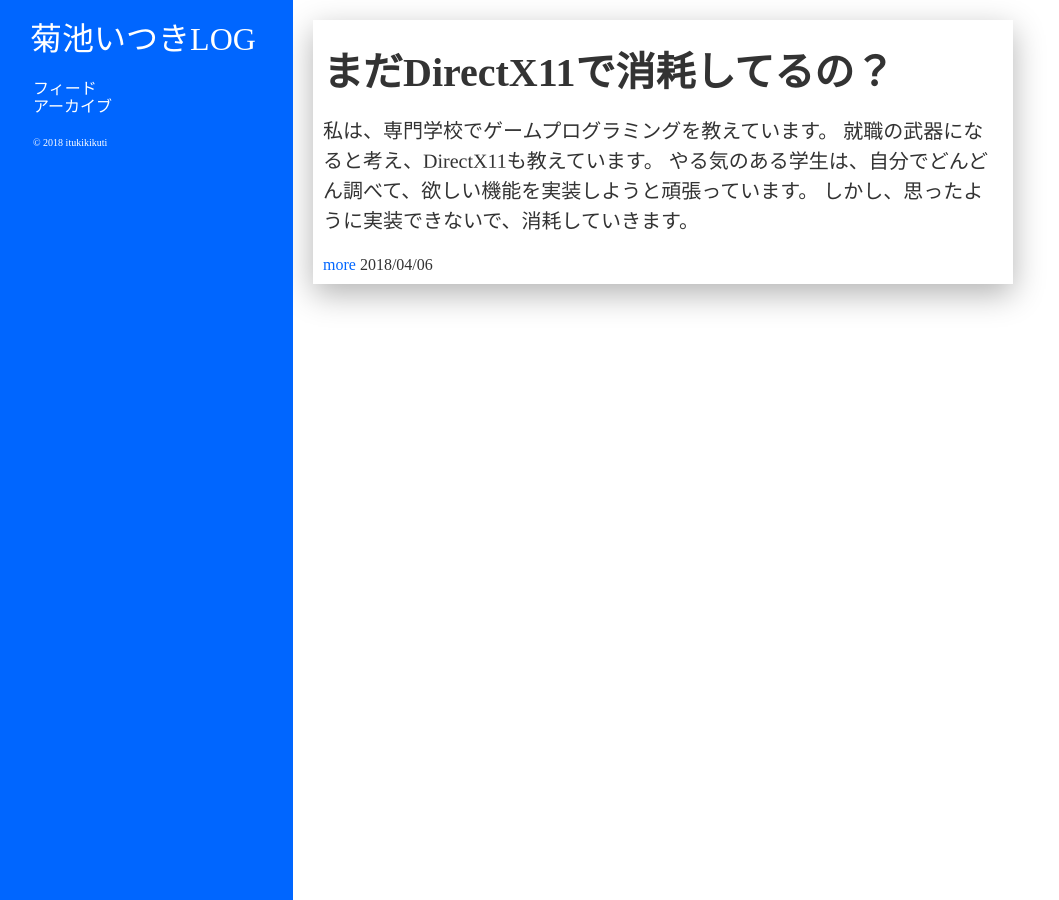
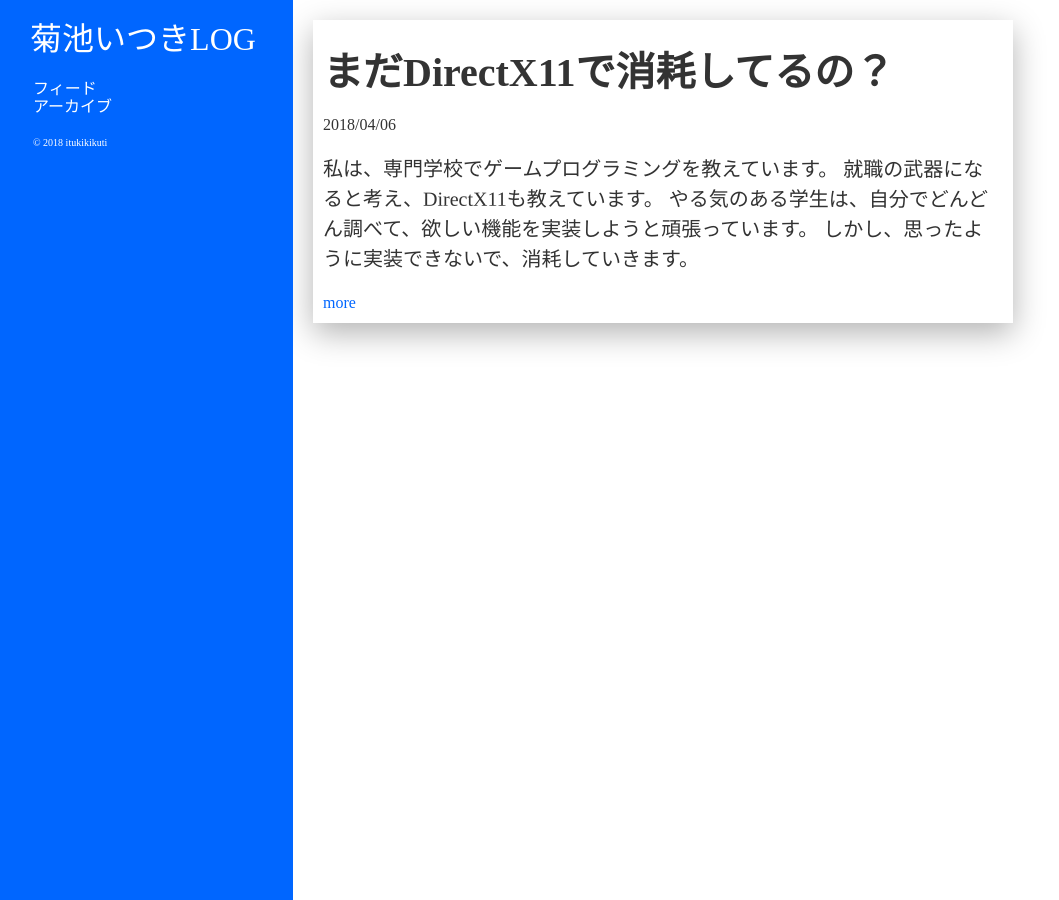
Before and after one commit to itukikikuti/windblow.net, a Jekyll site: the page built from index.html, in a window 1280 px wide. Shown: the whole page, without its empty margins (7-1066 px from the left). Built offline with Jekyll 4.4.1, drawn with Linux system fonts in a browser that asks for light colours; some web fonts are replaced; the list of posts is cut into pages by our own code.

Commit message:
Update index.html

```diff
--- a/index.html
+++ b/index.html
@@ -4,9 +4,9 @@ layout: outline
 {% for post in paginator.posts %}
 <article>
     <h2><a href="{{ post.url }}">{{ post.title }}</a></h2>
+    <time>{{ post.date | date: "%Y/%m/%d" }}</time>
     {{ post.excerpt }}
     <a href="{{ post.url }}">more</a>
-    <time>{{ post.date | date: "%Y/%m/%d" }}</time>
 </article>
 {% endfor %}
 
```
